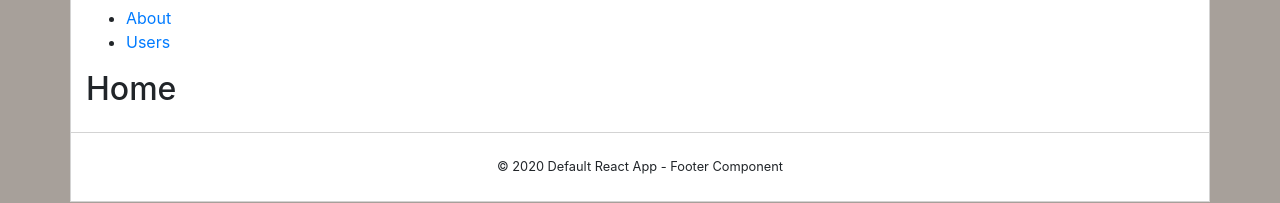
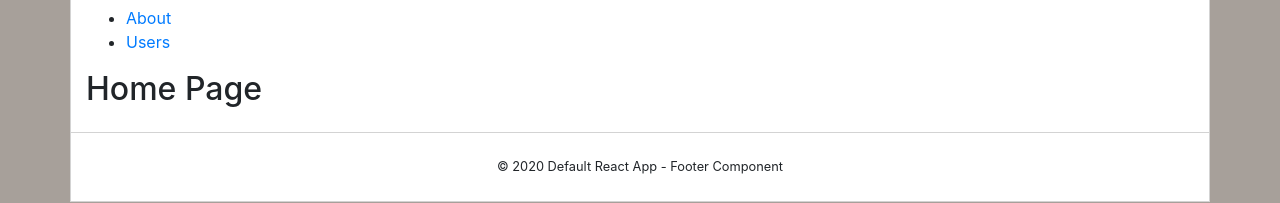
Before and after one commit to mike14747/default-react-app, a React (Create React App) app in the folder client/: page / in a window 1280 px wide. Shown: the part 172-375 px from the top of the page. Built offline with nearby package versions, Linux system fonts and the light colour scheme.

Commit message:
Added header, navbar and footer components. Moved the home and about components from App.js to their own files in the pages folder. Updated the readme file accordingly.

```diff
--- a/client/src/App.js
+++ b/client/src/App.js
@@ -1,29 +1,19 @@
 import React, { Component } from 'react';
-import { BrowserRouter as Router, Switch, Route, Link } from 'react-router-dom';
+import { BrowserRouter as Router, Switch, Route } from 'react-router-dom';
 import axios from 'axios';
 import './css/my_style.css';
 import './css/style.css';
 import Header from './components/header/header';
+import Navbar from './components/navbar/navbar';
 import Footer from './components/footer/footer';
+import Home from './pages/home/home';
 
 export default function App() {
     return (
         <Router>
             <div className="container border bg-white">
                 <Header />
-                <nav>
-                    <ul>
-                        <li>
-                            <Link to="/">Home</Link>
-                        </li>
-                        <li>
-                            <Link to="/about">About</Link>
-                        </li>
-                        <li>
-                            <Link to="/users">Users</Link>
-                        </li>
-                    </ul>
-                </nav>
+                <Navbar />
                 {/* A <Switch> looks through its children <Route>s and renders the first one that matches the current URL. */}
                 {/* There are 2 ways of writing routes and rendering components. Both methods are included here. */}
                 {/* A 404 page is specified last to catch all non-existing routes. */}
@@ -37,10 +27,6 @@ export default function App() {
             </div>
         </Router>
     );
-}
-
-function Home() {
-    return <h2>Home</h2>;
 }
 
 function About() {
--- a/client/src/components/navbar/navbar.js
+++ b/client/src/components/navbar/navbar.js
@@ -0,0 +1,20 @@
+import React from 'react';
+import { Link } from 'react-router-dom';
+
+const Navbar = () => {
+    return (
+        <ul>
+            <li>
+                <Link to="/">Home</Link>
+            </li>
+            <li>
+                <Link to="/about">About</Link>
+            </li>
+            <li>
+                <Link to="/users">Users</Link>
+            </li>
+        </ul>
+    );
+};
+
+export default Navbar;
--- a/client/src/pages/home/home.js
+++ b/client/src/pages/home/home.js
@@ -0,0 +1,9 @@
+import React from 'react';
+
+const Home = () => {
+    return (
+        <h2>Home Page</h2>
+    );
+};
+
+export default Home;
```
Also changed, not shown: 1 other file (tests, documents, lock files or other folders).
